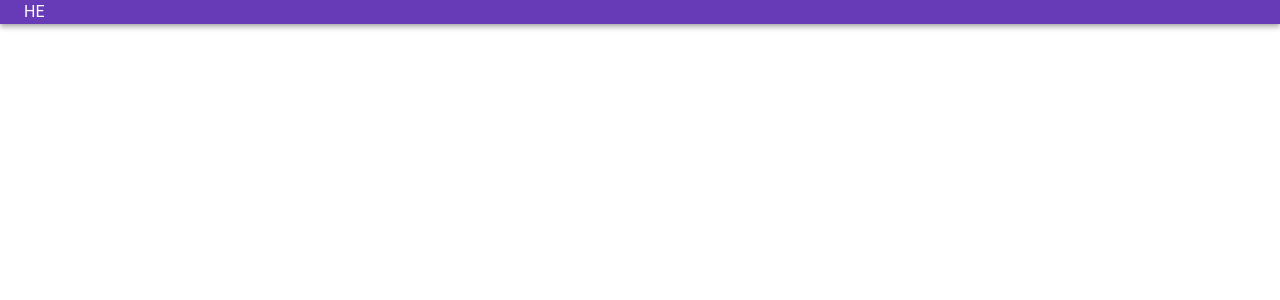
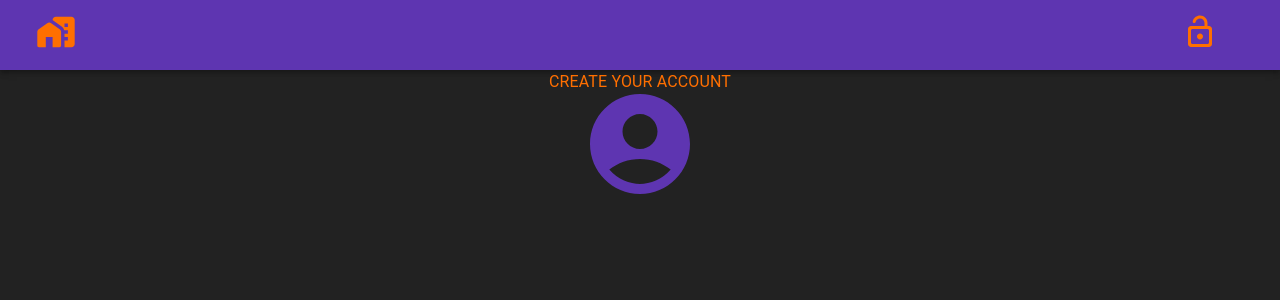
Before and after one commit to FRQ-ALS/task-manager-frontend, a React (Create React App) app: page /login in a window 1280 px wide. Shown: the top 300 px of the page. Built offline with nearby package versions, Linux system fonts and the light colour scheme.

Commit message:
improved appbar, started login

```diff
--- a/package.json
+++ b/package.json
@@ -5,12 +5,14 @@
   "dependencies": {
     "@emotion/react": "^11.10.5",
     "@emotion/styled": "^11.10.5",
+    "@mui/icons-material": "^5.10.9",
     "@mui/material": "^5.10.13",
     "@testing-library/jest-dom": "^5.16.5",
     "@testing-library/react": "^13.4.0",
     "@testing-library/user-event": "^13.5.0",
     "react": "^18.2.0",
     "react-dom": "^18.2.0",
+    "react-router-dom": "^6.4.3",
     "react-scripts": "5.0.1",
     "web-vitals": "^2.1.4"
   },
--- a/src/App.js
+++ b/src/App.js
@@ -1,16 +1,31 @@
-import logo from './logo.svg';
-import './App.css';
-import { ThemeProvider } from '@mui/system';
-import theme from './Components/Theme/Theme';
-import { Button } from '@mui/material';
-import AppBar from './Components/AppBar/AppBar';
+import logo from "./logo.svg";
+import "./App.css";
+import { ThemeProvider } from "@mui/system";
+import theme from "./Components/Theme/Theme";
+import { Button } from "@mui/material";
+import AppBar from "./Components/AppBar/AppBar";
+import { CssBaseline } from "@mui/material";
+import {
+  BrowserRouter as Router,
+  Routes,
+  Route,
+  Navigate,
+} from "react-router-dom";
+import SignIn from "./Components/SignIn/SignIn";
 
 function App() {
   return (
-    <ThemeProvider theme={theme}>
-
-      <AppBar></AppBar>
-    </ThemeProvider>
+    <div className="App">
+      <Router>
+        <ThemeProvider theme={theme}>
+          <CssBaseline />
+          <AppBar/>
+          <Routes>
+            <Route path="/login" element={<SignIn/>}/>
+          </Routes>
+        </ThemeProvider>
+      </Router>
+    </div>
   );
 }
 
--- a/src/Components/AppBar/AppBar.css
+++ b/src/Components/AppBar/AppBar.css
@@ -0,0 +1,13 @@
+.container {
+    height:70px
+}
+
+.homeIcon {
+    scale: 1.7;
+}
+
+.lockIcon{
+    scale: 1.5;
+    display: flex;
+    flex-wrap: wrap;
+}
--- a/src/Components/AppBar/AppBar.js
+++ b/src/Components/AppBar/AppBar.js
@@ -1,17 +1,51 @@
 import { Button, Typography } from "@mui/material";
 import React from "react";
-import {AppBar} from "@mui/material";
-import {Container} from "@mui/material";
+import { AppBar } from "@mui/material";
+import { Container } from "@mui/material";
+import "./AppBar.css";
+import { Grid } from "@mui/material";
+import { Toolbar } from "@mui/material";
+import MapsHomeWorkRoundedIcon from "@mui/icons-material/MapsHomeWorkRounded";
+import LockOpenRoundedIcon from "@mui/icons-material/LockOpenRounded";
+import { useNavigate } from "react-router-dom";
+
 
 export default function Appbar() {
+    let navigate = useNavigate();
 
-    return(
 
-    <AppBar position="static" >
-        <Container maxWidth="x1">
-       <Typography>HE</Typography>
-        </Container>
+    const signInHandler = () => {
+        navigate("/login")
+
+    }
+
+    const homePageHandler = () => {
+        navigate("/home")
+    }
+
+
+
+  return (
+    <AppBar position="static">
+      <Container className="container" maxWidth="x1">
+        <Toolbar disableGutters={true} variant="regular">
+          <Grid sx={{ flexGrow: 5}} container spacing={135}>
+            <Grid item>
+              <Button onClick={homePageHandler} >
+                <MapsHomeWorkRoundedIcon
+                  color="secondary"
+                  className="homeIcon"
+                />
+              </Button>
+            </Grid>
+            <Grid item >
+              <Button onClick={signInHandler}>
+                <LockOpenRoundedIcon className="lockIcon" color="secondary" />
+              </Button>
+            </Grid>
+          </Grid>
+        </Toolbar>
+      </Container>
     </AppBar>
-    );
-
+  );
 }
--- /dev/null
+++ b/src/Components/SignIn/SignIn.css
@@ -0,0 +1,12 @@
+.mainHeader{
+    font-weight: bold;
+    font-size: 2em;
+}
+.iconButton{
+    height: 100px;
+    width: 100px;
+    border-radius: 50px;
+}
+.icon{
+    scale:5;
+}
--- /dev/null
+++ b/src/Components/SignIn/SignIn.js
@@ -0,0 +1,17 @@
+import React from "react";
+import { Button } from "@mui/material";
+import AccountCircleIcon from "@mui/icons-material/AccountCircle";
+import "./SignIn.css";
+import { Typography } from "@mui/material";
+export default function SignIn() {
+  return (
+    <div>
+      <Typography color="secondary" className="mainHeader">
+        CREATE YOUR ACCOUNT
+      </Typography>
+      <Button className="iconButton">
+        <AccountCircleIcon className="icon" />
+      </Button>
+    </div>
+  );
+}
--- a/src/Components/Theme/Theme.js
+++ b/src/Components/Theme/Theme.js
@@ -5,13 +5,16 @@ const theme = createMuiTheme({
 
 palette : {
     primary: {
-        main: deepPurple[500]
+        main: deepPurple[600]
     },
     secondary: {
-        main: amber[500],
+        main: amber[900],
         contrastText: deepPurple[900]
-    }
+    },
+    background: {
+        default: "#222222"
+      }
 }
 });
 
-export default theme;
+export default theme
```
Also changed, not shown: 1 other file (tests, documents, lock files or other folders).
